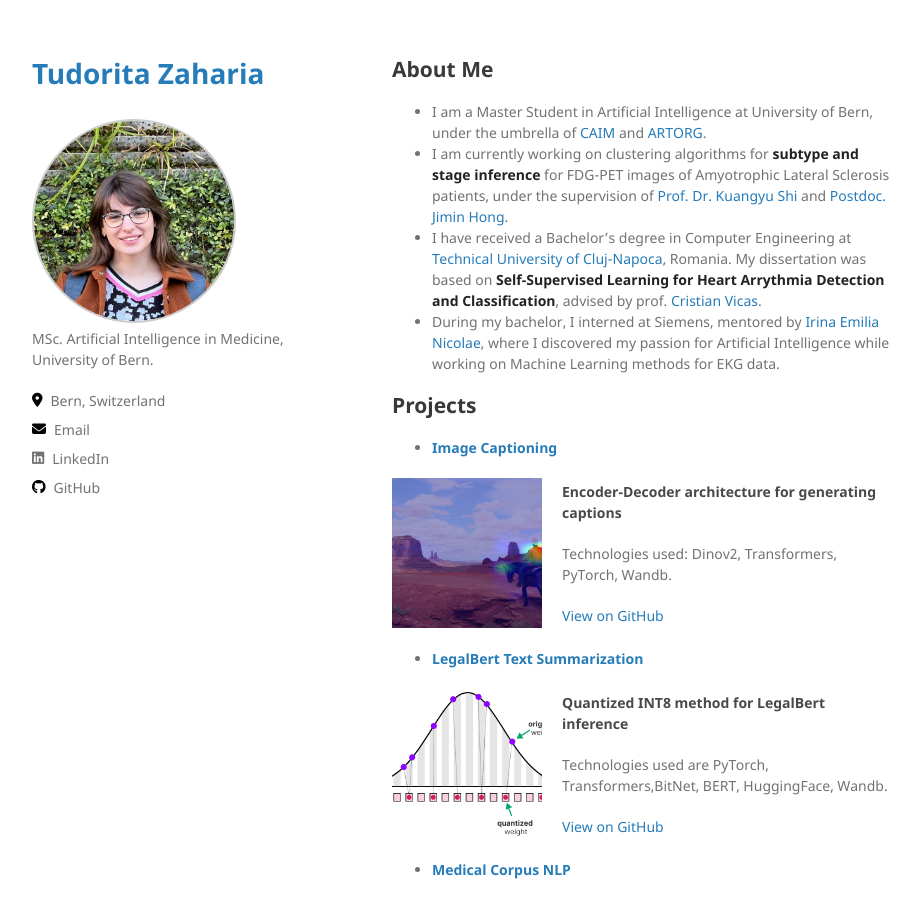
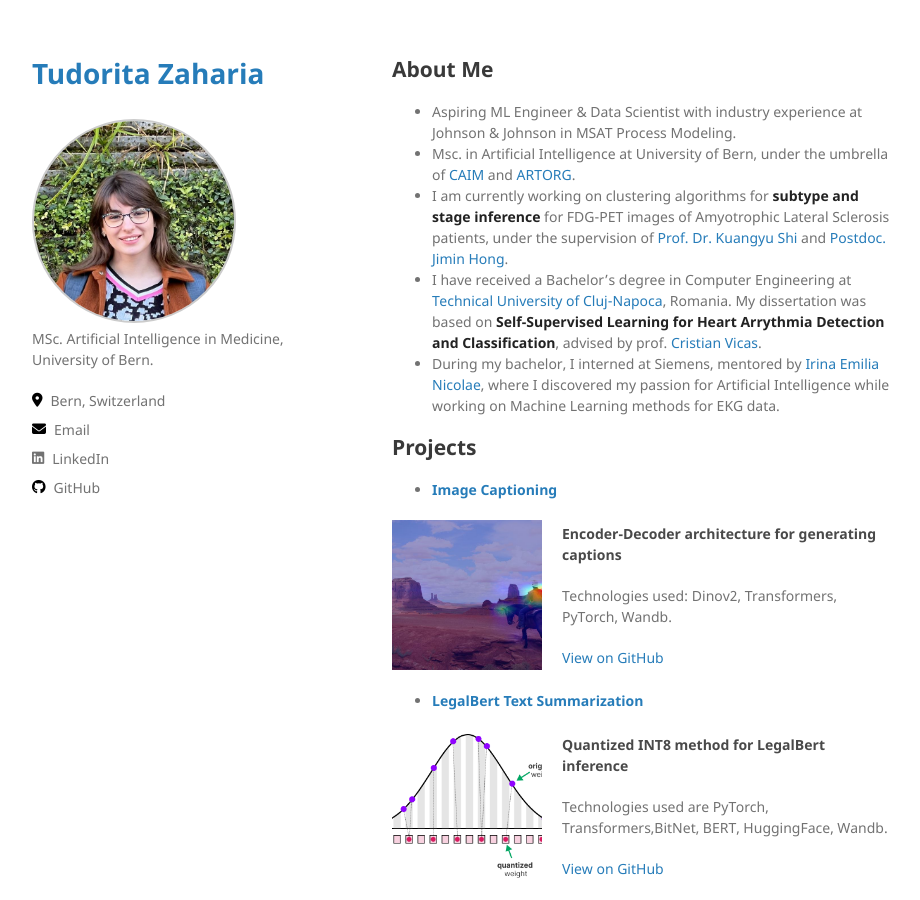
Before and after one commit to tudi72/tudi72.github.io, a Jekyll site: the page built from index.md, in a window 1280 px wide and 900 px high. Shown: the whole window, without its empty margins (178-1098 px from the left). Built offline with Jekyll 4.4.1, drawn with Linux system fonts in a browser that asks for light colours; our own code applies the rules of GitHub Pages for plain Markdown files.

Commit message:
about me

```diff
--- a/index.md
+++ b/index.md
@@ -2,7 +2,8 @@
 layout: default
 ---
 ## About Me
-- I am a Master Student in Artificial Intelligence at University of Bern, under the umbrella of [CAIM](https://www.caim.unibe.ch/) and [ARTORG](https://www.artorg.unibe.ch/).
+- Aspiring ML Engineer & Data Scientist with industry experience at Johnson & Johnson in MSAT Process Modeling.
+- Msc. in Artificial Intelligence at University of Bern, under the umbrella of [CAIM](https://www.caim.unibe.ch/) and [ARTORG](https://www.artorg.unibe.ch/).
 - I am currently working on clustering algorithms for **subtype and stage inference** for FDG-PET images of Amyotrophic Lateral Sclerosis patients, under the supervision of [Prof. Dr. Kuangyu Shi](https://nukmed.insel.ch/de/ueber-uns/unser-team/details/person/detail/kuangyu-shi) and [Postdoc. Jimin Hong](https://nukmed.insel.ch/de/ueber-uns/unser-team/details/person/detail/jimin-hong).
 - I have received a Bachelor's degree in Computer Engineering at [Technical University of Cluj-Napoca](https://www.utcluj.ro/), Romania. My dissertation was based on **Self-Supervised Learning for Heart Arrythmia Detection and Classification**, advised by prof. [Cristian Vicas](https://cs.utcluj.ro/old/educatie/csd/site/pageb2be.html?pid=253).
 - During my bachelor, I interned at Siemens, mentored by [Irina Emilia Nicolae](https://www.linkedin.com/in/irina-emilia-nicolae/?originalSubdomain=ro), where I discovered my passion for Artificial Intelligence while working on Machine Learning methods for EKG data.
```
Also changed, not shown: README_tudi.md (deleted).
